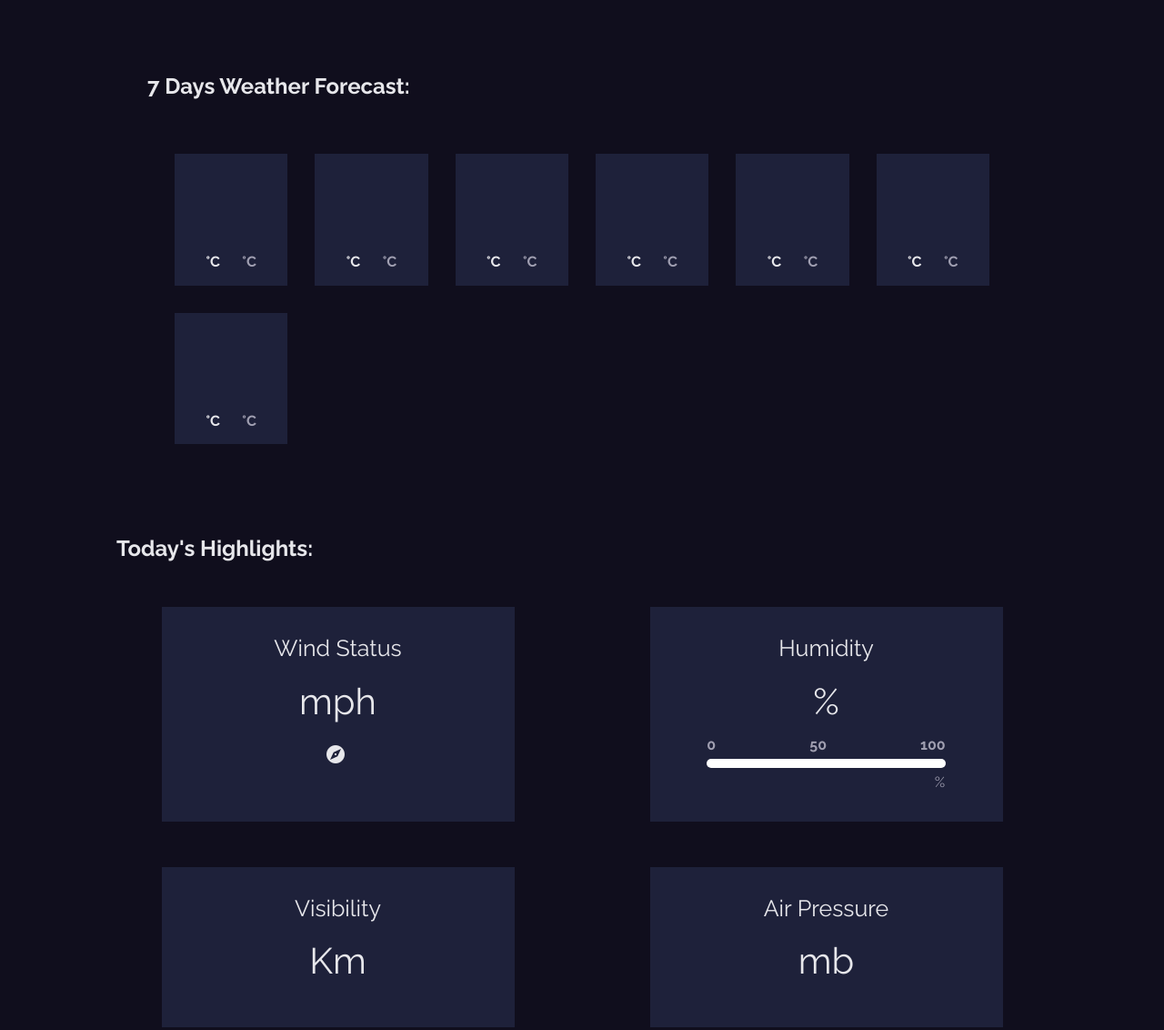
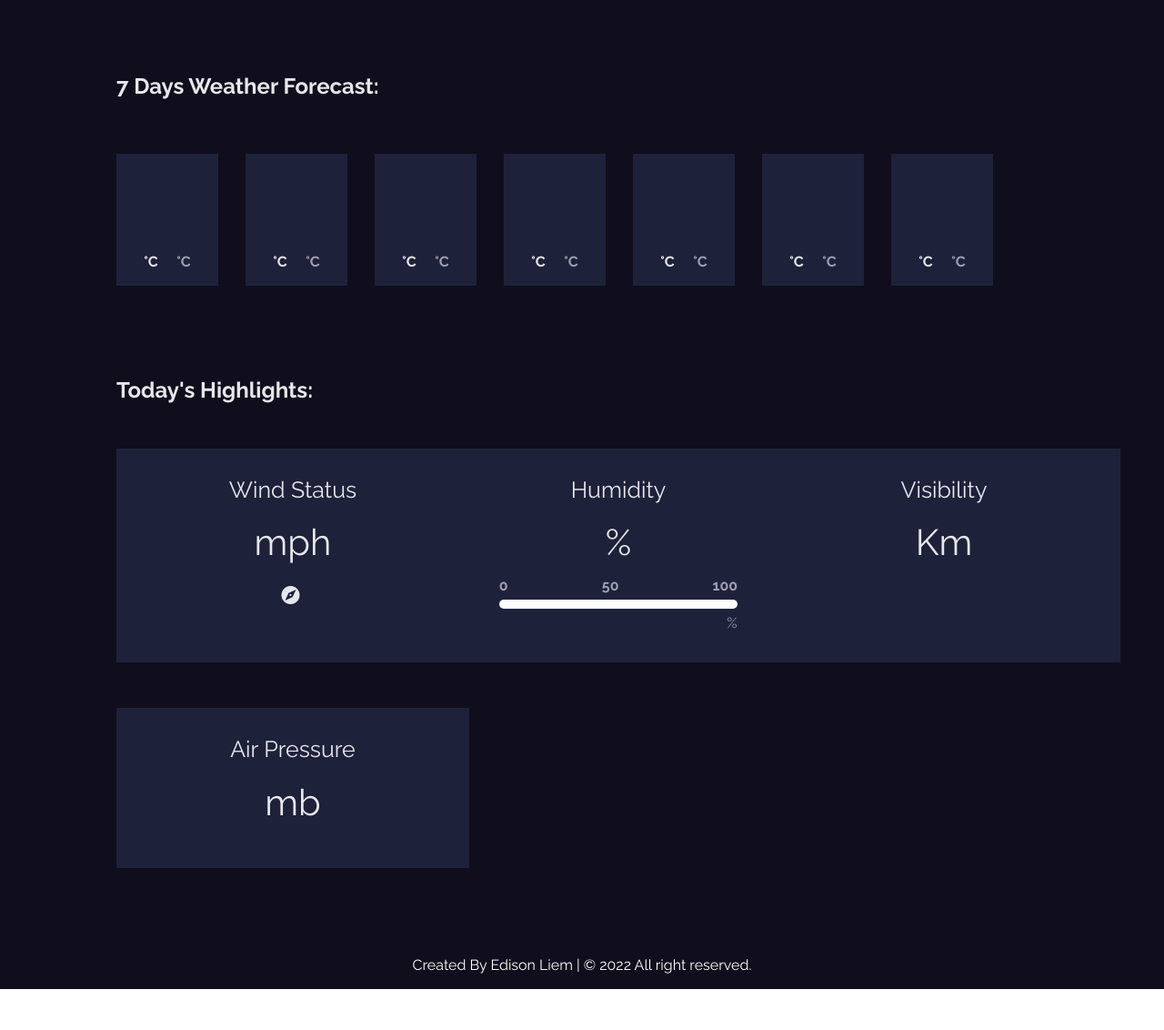
Before and after one commit to edison-lhk/Weather-App, a plain HTML site: page index.html in a window 1280 px wide. Shown: the part 800-1932 px from the top of the page at 91% size. After the commit the page ends 1887 px from the top, so only its background shows below. Drawn offline with Linux system fonts and the light colour scheme.

```diff
--- a/js/app.js
+++ b/js/app.js
@@ -127,7 +127,7 @@
 // Find all related city/country list based on search value
 async function findLocationName(searchValue) {
 
-    const geocodingAPI = `http://api.openweathermap.org/geo/1.0/direct?q=${searchValue}&limit=5&appid=ec021a840e27b53a39dd9bb4563c0c3c`;
+    const geocodingAPI = `https://api.openweathermap.org/geo/1.0/direct?q=${searchValue}&limit=5&appid=ec021a840e27b53a39dd9bb4563c0c3c`;
 
     const reponse = await fetch(geocodingAPI, {mode: 'cors'});
 
@@ -152,7 +152,7 @@
 // Convert the location user searched to Geographical Coordinates
 async function convertLocationNameToGeoCoordinates(cityName, countryName) {
 
-    const geocodingAPI = `http://api.openweathermap.org/geo/1.0/direct?q=${cityName},${countryName}&limit=1&appid=ec021a840e27b53a39dd9bb4563c0c3c`;
+    const geocodingAPI = `https://api.openweathermap.org/geo/1.0/direct?q=${cityName},${countryName}&limit=1&appid=ec021a840e27b53a39dd9bb4563c0c3c`;
 
     const reponse = await fetch(geocodingAPI, {mode: 'cors'});
 
--- a/styles.css
+++ b/styles.css
@@ -238,10 +238,14 @@
     color: #E7E7EB;
 }
 
+.detailed-weather-section > .container > *:not(:last-child){
+    width: 80vw;
+}
+
 .detailed-weather-section .forecast-box-container {
-    width: 70vw;
+    width: calc(80vw - 60px);
     display: grid;
-    grid-template-columns: repeat(auto-fit, minmax(120px, 1fr));
+    grid-template-columns: repeat(auto-fit, minmax(100px, 1fr));
     gap: 30px;
     margin-bottom: 50px;
     margin-top: 30px;
@@ -272,7 +276,7 @@
 .current-weather-highlights-display .current-weather-highlights-container {
     width: 80vw;
     display: grid;
-    grid-template-columns: repeat(auto-fit, minmax(328px, 1fr));
+    grid-template-columns: repeat(auto-fit, minmax(300px, 1fr));
     justify-items: center;
     gap: 50px;
     margin-top: 50px;
@@ -368,4 +372,12 @@
 }
 
 @media only screen and (min-width: 800px) {
+
+    .detailed-weather-section .forecast-box-container {
+        padding: 30px 0;
+    }
+
+    .current-weather-highlights-display .current-weather-highlights-container {
+        justify-items: start;
+    }
 }
```
